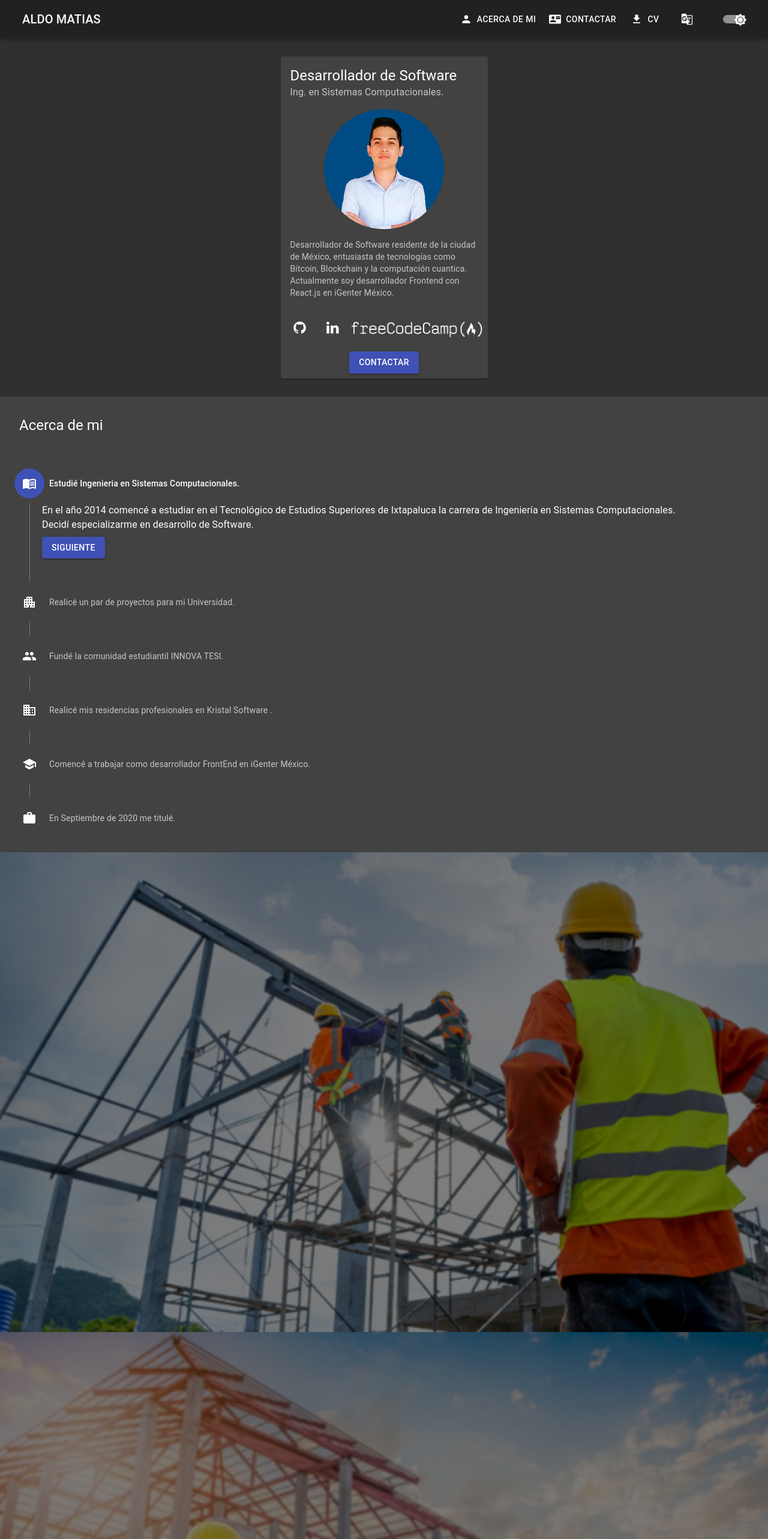
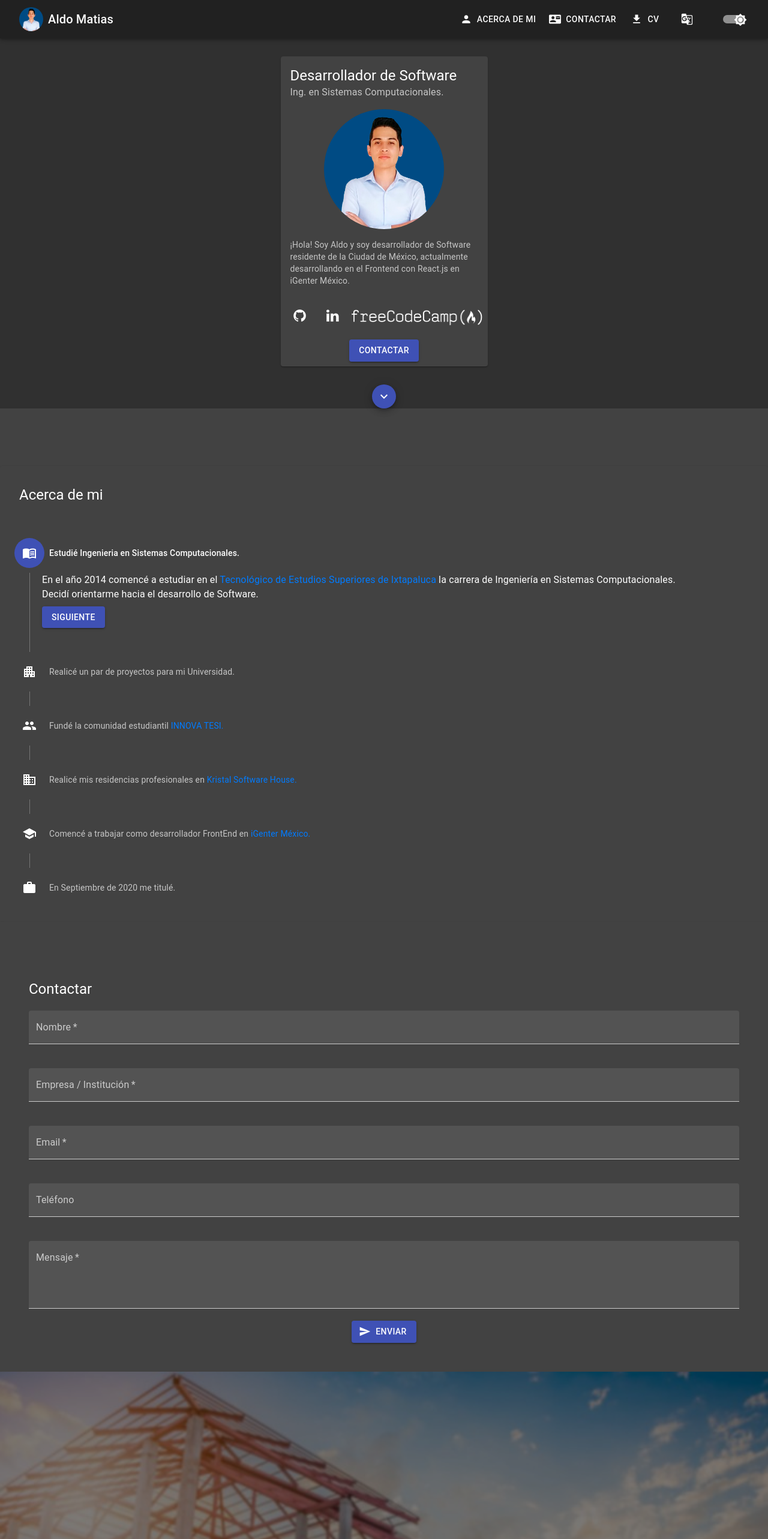
Before and after one commit to amatiasdev/aldomatias.com, a React (Create React App) app: page / in a window 1280 px wide. Shown: the top 2566 px of the page at 60% size. Built offline with nearby package versions, Linux system fonts and the light colour scheme.

Commit message:
Se agrega formulario de contacto

```diff
--- a/src/Components/NavBar/NavBar.js
+++ b/src/Components/NavBar/NavBar.js
@@ -1,13 +1,14 @@
 
 import React, { useState } from 'react';
 import { makeStyles, createMuiTheme } from '@material-ui/core/styles';
-import {AppBar, Toolbar, Typography, CssBaseline, Menu, Button, MenuItem, Tooltip, Switch, ThemeProvider, IconButton, Modal } from  '@material-ui/core';
+import {AppBar, Toolbar, Typography, CssBaseline, Menu, Button, MenuItem, Tooltip, Switch, ThemeProvider, IconButton, Modal, Link, Avatar, Grid } from  '@material-ui/core';
 import MenuIcon from '@material-ui/icons/Menu';
 import { GTranslate, Person, ContactMail, NightsStay, GetApp, Brightness7 } from '@material-ui/icons';
 import GoToID from '../../Helpers/GoToID';
 import DrawerActions from './DrawerActions';
 import CVAldo from '../../files/CV Aldo Matias.pdf';
 import ModalService from '../Modal/ModalService';
+import Aldo from '../../img/Aldo.png';
 
 const useStyles = makeStyles((theme) => ({
   toolbar:{
@@ -53,6 +54,18 @@ const useStyles = makeStyles((theme) => ({
   menuTranslate:{
     margin: 5
   },
+  avatarInicio:{
+    '&:hover':{
+      transform: 'scale(1.1)',
+      cursor: 'pointer'
+    }
+  },
+  title:{
+    color:'#fafafa',
+  },
+  containerTitle:{
+    width:'auto'
+  }
 }));
 
 const theme = createMuiTheme({
@@ -103,7 +116,6 @@ const NavBar = (props) => {
           <ThemeProvider theme={theme}>
           <Tooltip title={ themeModeLight ? "Quitar modo nocturno": "Cambiar a modo nocturno"}>
             <Switch icon={<NightsStay className={classes.iconSwitch}/>}  checkedIcon={<Brightness7 className={classes.iconSwitch}/>} checked={themeModeLight} color="primary" onChange={()=>setThemeModeLight(!themeModeLight)} name="checkedC" className={classes.menuTranslate} />
-
           </Tooltip>
           </ThemeProvider>
         </>
@@ -115,7 +127,8 @@ const NavBar = (props) => {
         <CssBaseline/>
         <AppBar className={classes.appbar}>
             <Toolbar className={classes.toolbar}>
-                <div >
+                <Grid container spacing={1} className={classes.containerTitle} alignItems={'center'}>
+                    <Grid item>
                       <IconButton
                         edge="start"
                         className={classes.menuButton}
@@ -125,12 +138,22 @@ const NavBar = (props) => {
                       >
                         <MenuIcon />
                       </IconButton>
-                  <Button onClick={(e)=>GoToID(e, "back-to-top-anchor")} className={classes.color} >
-                    <Typography variant="h6">
+                    </Grid>
+                    <Grid item>
+                      <Avatar alt="Aldo Matias" src={Aldo} imgProps={{onClick:(e)=>{GoToID(e, "back-to-top-anchor")}}} className={classes.avatarInicio}/>
+                    </Grid>
+                    <Grid item>
+                      <Link
+                        component="button"
+                        underline='none'
+                        onClick={(e)=>GoToID(e, "back-to-top-anchor")}
+                      >
+                        <Typography variant="h6" className={classes.title}>
                           {title}
                         </Typography>
-                  </Button>
-                </div>
+                      </Link>
+                    </Grid>
+                </Grid>
                 <div className={classes.actions}>
                   <Actions/>
                   <Menu
--- a/src/Components/ScrollTop/InputText/InputText.js
+++ b/src/Components/ScrollTop/InputText/InputText.js
@@ -1,10 +1,25 @@
 import { TextField } from '@material-ui/core';
-import React from 'react';
+import React, { useState } from 'react';
+import { inputValidation } from '../../../Helpers/HelperValidation';
 
 const InputText = props =>{
+
+    const [ error, setErrorText ] = useState(null);
+    const toValid = ( e ) =>{
+        console.log(props);
+        if(props.required)
+        setErrorText(inputValidation({inputType: props.inputtype, value: e.target.value.trim()}));
+    }
+
     return (
         <TextField
+            variant="filled"
+            fullWidth
             {...props}
+            onBlur={toValid}
+            helperText={error}
+            error={error!==null}
+            autoComplete={'off'}
         />
     );
 }
--- a/src/Content/Forms/FormContact.js
+++ b/src/Content/Forms/FormContact.js
@@ -1,9 +1,20 @@
-import { Button } from '@material-ui/core';
+import { Button, Grid, Typography } from '@material-ui/core';
 import React from 'react';
 import InputText from '../../Components/ScrollTop/InputText/InputText';
 import SendIcon from '@material-ui/icons/Send';
 
+import { makeStyles } from '@material-ui/core/styles';
+
+const useStyles = makeStyles((theme) => ({
+  root: {
+    padding: theme.spacing(6),
+    paddingTop: theme.spacing(12)
+  },
+}));
+
 const FormContact = props =>{
+
+    const classes = useStyles();
 
     const enviar = (e) =>{
         e.preventDefault();
@@ -11,37 +22,69 @@ const FormContact = props =>{
     }
 
     return (
-        <div className="row">
-            <div className="col-md-12">
-                <h5>{"Contacto"}</h5>
-                <form id="contact" onSubmit={enviar}>
-                    <div className="row">
-                        <div className="col-md-6">
+            <form id="contact" onSubmit={enviar} className={classes.root} novalidate>
+                <Grid container spacing={5}>
+                    <Grid item>
+                        <Typography variant="h5">
+                            {"Contactar"}
+                        </Typography>
+                    </Grid>
+                </Grid>
+                <Grid container direction="column" justify="space-around" spacing={5}  >
+                    <Grid item>
                         <InputText
                             id = 'idName'
                             label = "Nombre"
-                                defaultValue = ""
+                            required
+                            inputtype='name'
+                        />
+                    </Grid>
+                    <Grid item >
+                        <InputText
+                            id='idCompany'
+                            label="Empresa / Institución"
+                            required
+                            inputtype='company'
+                        />
+                    </Grid>
+                    <Grid item >
+                        <InputText
+                            id='idEmail'
+                            label="Email"
+                            required
+                            inputtype='email'
+                        />
+                    </Grid>
+                    <Grid item >
+                        <InputText
+                            id='idPhone'
+                            label="Teléfono"
+                            inputtype="phone"
+                        />
+                    </Grid>
+                    <Grid item >
+                        <InputText
+                            multiline
+                            rows={4}
+                            rowsMax={4}
+                            id='idMessage'
+                            label="Mensaje"
                             required
                         />
-                        </div>
-                        <div className="col-md-6">
-                            <InputText
-                                id='idLastName'
-                                label="Apellido"
-                                defaultValue="Matias"
-                            />
-                        </div>
-                    </div>
+                    </Grid>
+                </Grid>
+                <Grid container justify="center" spacing={5}>
+                    <Grid item>
                         <Button
-                        variant="contained"
+                            variant='contained' color='primary'
                             startIcon={<SendIcon/>}
                             type="submit"
                         >
                                 {"Enviar"}
                         </Button>
+                    </Grid>
+                </Grid>
             </form>
-            </div>
-        </div>
     );
 }
 
--- a/src/Content/InicialPage/AboutMe.js
+++ b/src/Content/InicialPage/AboutMe.js
@@ -5,6 +5,7 @@ import { School, MenuBook, Apartment, Business, Group, Work } from '@material-ui
 const useStyles = makeStyles((theme) => ({
   root: {
     width: '100%',
+    paddingTop: theme.spacing(12)
   },
   button: {
     marginTop: theme.spacing(1),
@@ -52,9 +53,9 @@ const useStyles = makeStyles((theme) => ({
 function getSteps() {
   return [  'Estudié Ingenieria en Sistemas Computacionales.',
             'Realicé un par de proyectos para mi Universidad.',
-            `Fundé la comunidad estudiantil INNOVA TESI.`,
-            'Realicé mis residencias profesionales en Kristal Software .',
-            'Comencé a trabajar como desarrollador FrontEnd en iGenter México.',
+            <span>{'Fundé la comunidad estudiantil '}<a href="https://www.facebook.com/InnovaTESI/" target="_blank">{'INNOVA TESI.'}</a></span>,
+            <span>{'Realicé mis residencias profesionales en '}<a href="http://ksh.com.mx" target="_blank">{'Kristal Software House.'}</a></span>,
+            <span>{'Comencé a trabajar como desarrollador FrontEnd en '}<a href="http://www.igenter.com/mx/" target="_blank">{'iGenter México.'}</a></span>,
             'En Septiembre de 2020 me titulé.',
         ];
 }
@@ -63,8 +64,8 @@ function getStepContent(step) {
   switch (step) {
     case 0:
       return  <span>
-                 {`En el año 2014 comencé a estudiar en el Tecnológico de Estudios Superiores de Ixtapaluca la carrera de Ingeniería en Sistemas Computacionales.`}<br/>
-                 {`Decidí especializarme en desarrollo de Software.`} <br/>
+                 {`En el año 2014 comencé a estudiar en el `}<a href="https://tesi.org.mx/" target="_blank">{`Tecnológico de Estudios Superiores de Ixtapaluca`}</a>{` la carrera de Ingeniería en Sistemas Computacionales.`}<br/>
+                 {`Decidí orientarme hacia el desarrollo de Software.`} <br/>
               </span>;
     case 1:
       return  <span>
@@ -74,7 +75,7 @@ function getStepContent(step) {
               </span>;
     case 2:
       return  <span>
-                 {`En el año 2018 comencé un proyecto llamado `} <a target="_blank" href="https://www.facebook.com/InnovaTESI/">{`INNOVA TESI.`}</a><br/>
+                 {`En el año 2018 comencé un proyecto llamado INNOVA TESI.`}<br/>
                  {`Es una comunidad estudiantil en donde se comparte conocimiento en torno a tecnología, se desarrollan concursos de programación, además fuimos
                       parte de las comunidades de dos de los eventos de tecnología más grandes de México, Campus Party en su momento y
                       actualmente lo somos en Talent Land.`} <br/>
--- a/src/Content/InicialPage/InicialPage.js
+++ b/src/Content/InicialPage/InicialPage.js
@@ -12,8 +12,9 @@ import Icon from '@material-ui/core/Icon';
 import Aldo from '../../img/Aldo.png';
 import freecodeCampBlack from '../../img/freecodecampBlack.png';
 import freecodeCamp from '../../img/freecodecamp.png';
-import { Grid, Button } from '@material-ui/core';
+import { Grid, Button, Fab } from '@material-ui/core';
 import GoToID from '../../Helpers/GoToID';
+import { KeyboardArrowDown } from '@material-ui/icons';
 
 const useStyles = makeStyles((theme) => ({
   root: {
@@ -34,7 +35,7 @@ const useStyles = makeStyles((theme) => ({
     [ theme.breakpoints.up('md','lg', 'xl')]: {
       transform: 'scale(1)'
     },
-  }
+  },
 }));
 
 export default function InicialPage({themeLight}) {
@@ -71,10 +72,7 @@ export default function InicialPage({themeLight}) {
         </Grid>
         <CardContent>
           <Typography variant="body2" color="textSecondary" component="p">
-            Desarrollador de Software residente de la ciudad de México, entusiasta de tecnologías como Bitcoin, Blockchain y la computación cuantica.
-          </Typography>
-          <Typography variant="body2" color="textSecondary" component="p">
-            Actualmente soy desarrollador Frontend con React.js en iGenter México.
+            ¡Hola! Soy Aldo y soy desarrollador de Software residente de la Ciudad de México, actualmente desarrollando en el Frontend con React.js en iGenter México.
           </Typography>
         </CardContent>
         <CardActions >
@@ -111,6 +109,11 @@ export default function InicialPage({themeLight}) {
         </CardActions>
       </Card>
       </Grid>
+      <Grid item>
+        <Fab color="primary" size="small" aria-label="scroll back to top" className={"buttonWatchMore"}>
+            <KeyboardArrowDown />
+        </Fab>
+      </Grid>
       </Grid>
     </div>
   );
--- a/src/ContentPage.js
+++ b/src/ContentPage.js
@@ -1,25 +1,21 @@
+import { Paper } from "@material-ui/core";
 import React, { Fragment } from "react";
+import FormContact from "./Content/Forms/FormContact";
 import InicialPage from "./Content/InicialPage/InicialPage";
-// import building from './img/building.jpg'
-// import Technologies from "./Content/InicialPage/Technologies";
 import AboutMe from "./Content/InicialPage/AboutMe";
-
 
 export default function ContentPage ({themeLight}){
 
     return(
         <Fragment>
             <InicialPage themeLight={themeLight}/>
-            <div id="AboutMe">
-                    <AboutMe/>
-            </div>
-            <div id="Contact" className="impar">
-                <div className="content">
-                    {/* <span>{"EN CONSTRUCCIÓN"}</span> */}
-                </div>
-                {/* <img src={building}/> */}
-            </div>
-            <div id="Skills" className="par">
+            <Paper square id="AboutMe" >
+                <AboutMe/>
+            </Paper>
+            <Paper square id="Contact" >
+                <FormContact/>
+            </Paper>
+            <div id="CV" className="par">
                 <div className="content">
                     {/* <span>{"EN CONSTRUCCIÓN"}</span> */}
                 </div>
--- /dev/null
+++ b/src/Helpers/HelperValidation.js
@@ -0,0 +1,21 @@
+export const rgxName= /^[a-z ,.'-]+$/i;
+export const email = /^[a-zA-Z0-9.!#$%&'*+/=?^_`{|}~-]+@[a-zA-Z0-9-]+(?:\.[a-zA-Z0-9-]+)*$/;
+export const phone = /^\d{10}$/;
+
+const validation = {
+    'name':{ textError:'Ingrese un Nombre válido.', regex: rgxName },
+    'email':{ textError:'Ingrese un Email válido.', regex: email },
+    'phone':{ textError:'Ingrese un teléfono válido.', regex: email },
+    'company':{ textError:'Ingrese una empresa / institución válida.', regex: rgxName },
+}
+
+export function inputValidation({inputType, value }){
+    if(validation.hasOwnProperty(inputType))
+        if(!validation[inputType].regex.test(value))
+            return validation[inputType].textError;
+    return null;
+}
+
+export default function HelperValidation() {
+    return null;
+}
```
Lines whose indentation alone changed are shown as unchanged.
